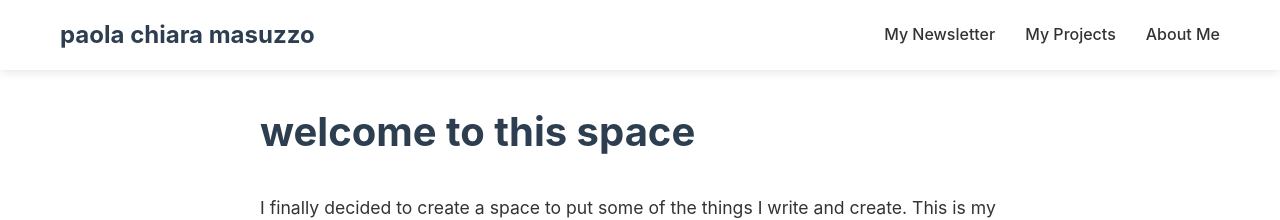
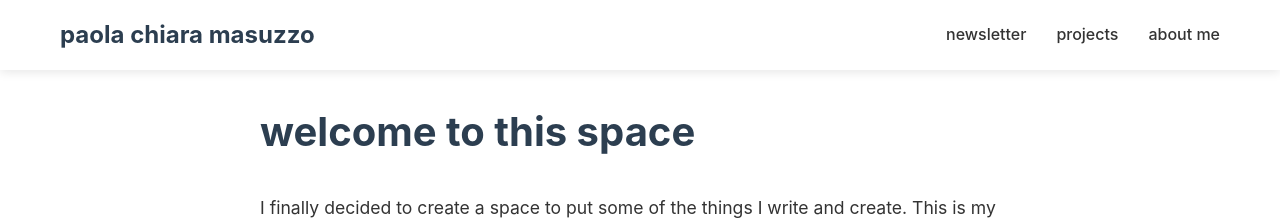
Before and after one commit to pcmasuzzo/pcmasuzzo.github.io, a Jekyll site: the page built from index.md, in a window 1280 px wide. Shown: the top 220 px of the page. Built offline with Jekyll 4.4.1, drawn with Linux system fonts in a browser that asks for light colours.

```diff
--- a/_layouts/default.html
+++ b/_layouts/default.html
@@ -194,9 +194,9 @@
 
             <nav>
                 <ul class="nav-menu">
-                    <li><a href="{{ site.baseurl }}/newsletter/">My Newsletter</a></li>
-                    <li><a href="{{ site.baseurl }}/projects/">My Projects</a></li>
-                    <li><a href="{{ site.baseurl }}/about/">About Me</a></li>
+                    <li><a href="{{ site.baseurl }}/newsletter/">newsletter</a></li>
+                    <li><a href="{{ site.baseurl }}/projects/">projects</a></li>
+                    <li><a href="{{ site.baseurl }}/about/">about me</a></li>
                 </ul>
 
                 <div class="hamburger">
```
